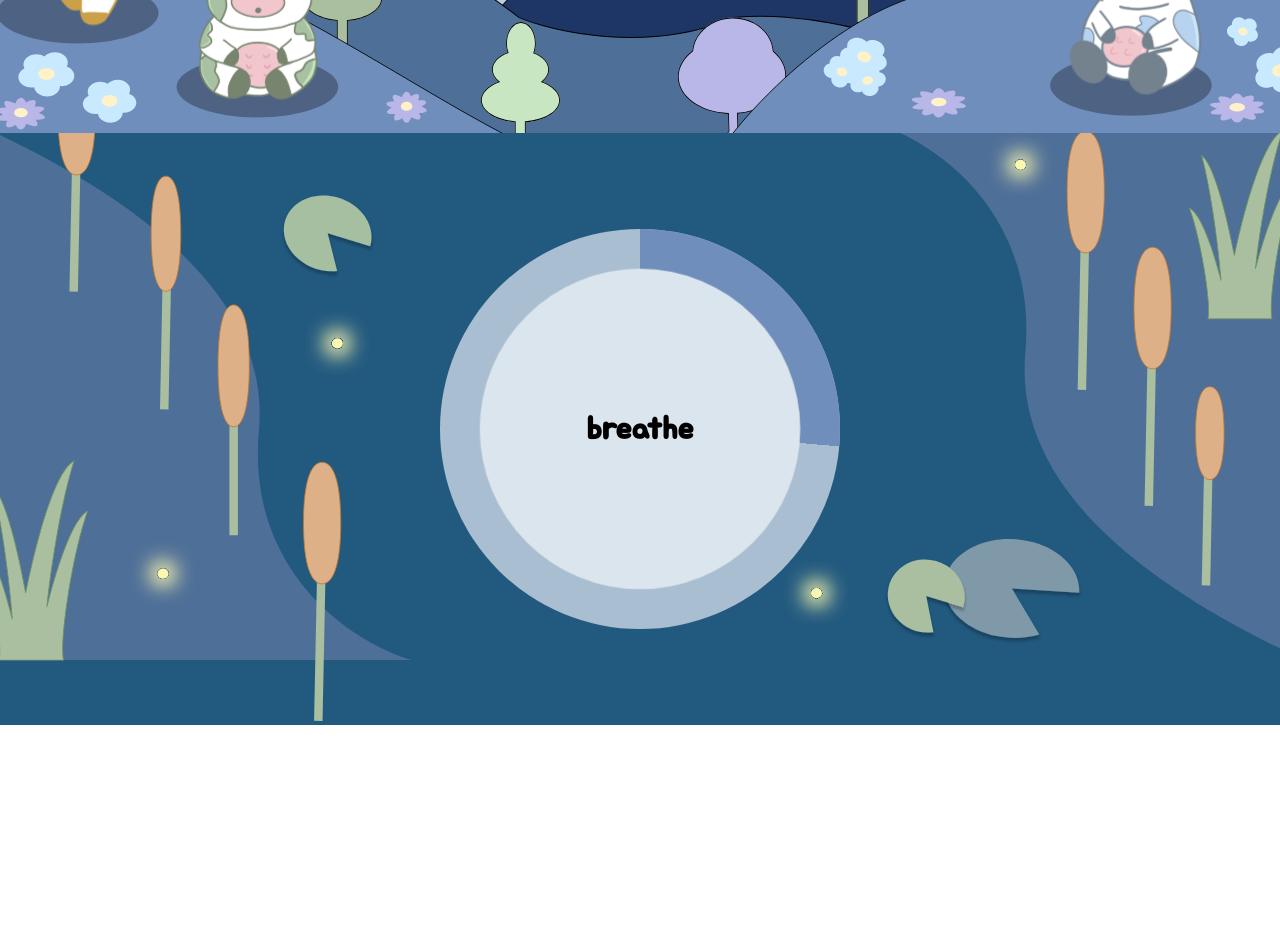
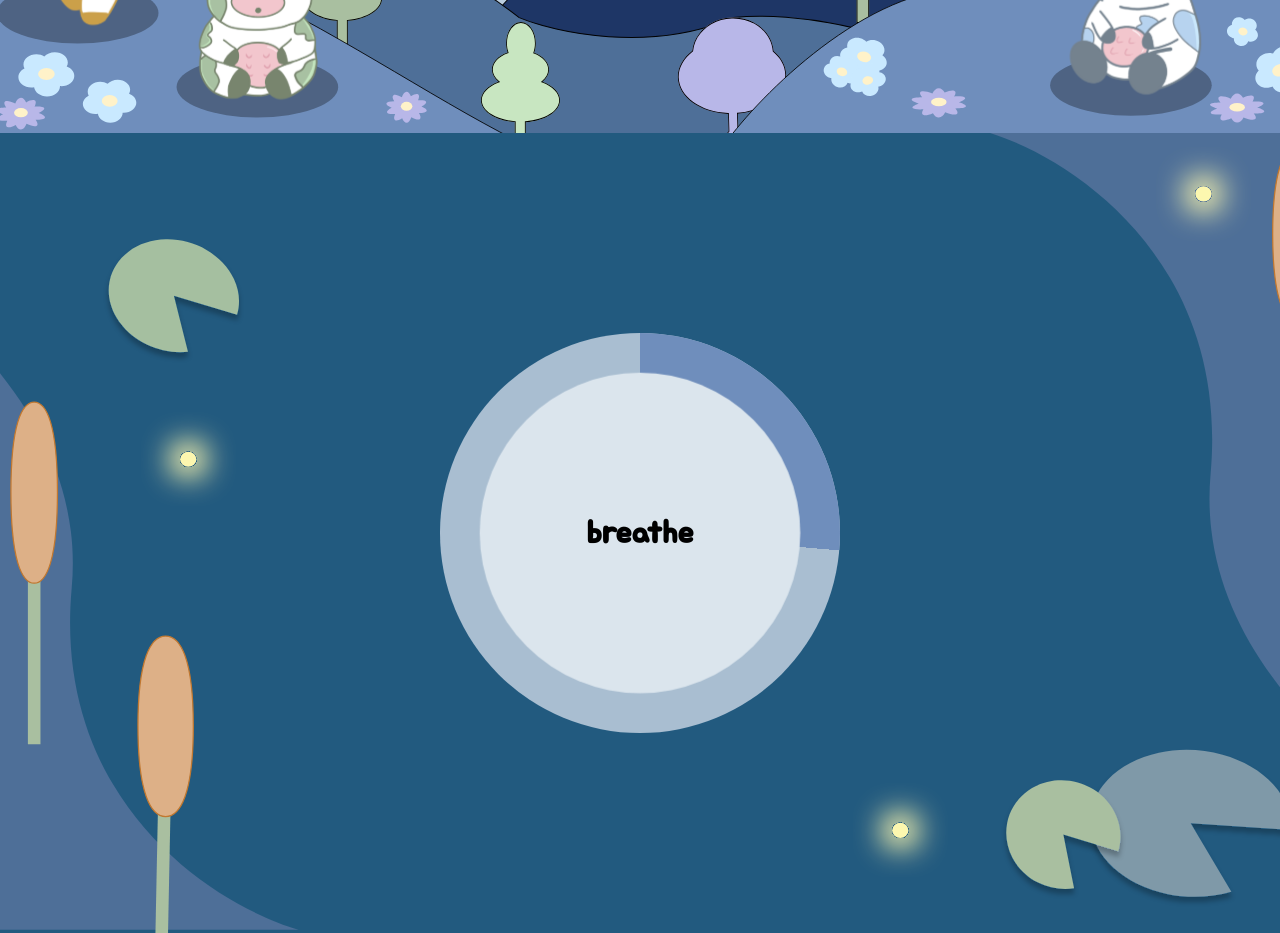
Before and after one commit to include-davis/aggie-peer-counseling, a Next.js app: page /destress in a window 1280 px wide. Shown: the part 740-1673 px from the top of the page. Before the commit the page ends 1465 px from the top, so only its background shows below. Built offline with nearby package versions, Linux system fonts and the light colour scheme; a web font is replaced by a local one.

Commit message:
responsive update

```diff
--- a/app/(pages)/_components/destress/Breathe/Breathe.module.scss
+++ b/app/(pages)/_components/destress/Breathe/Breathe.module.scss
@@ -1,14 +1,13 @@
 @use 'app/(pages)/_globals/mixins.scss';
-
 .breatheWrapper {
   width: 100vw;
-  height: 74vh;
+  min-height: 100vh; // ensure full screen
   overflow: hidden;
   background-color: #225A7F;
-  background-image: url('/images/destress/breathe.svg');
+  background-image: url('/images/destress/breathe-cropped.svg');
   background-size: cover;
-  background-position: center -10vh;
   background-repeat: no-repeat;
+  background-position: center top;
 
   display: flex;
   align-items: center;
@@ -33,8 +32,8 @@
       background-position: center -4px;
     }
   }
+}
 
-}
 
 .circleContainer {
   position: relative;
```
Also changed, not shown: public/images/destress/breathe-cropped.svg (added). Lines whose indentation alone changed are shown as unchanged.
